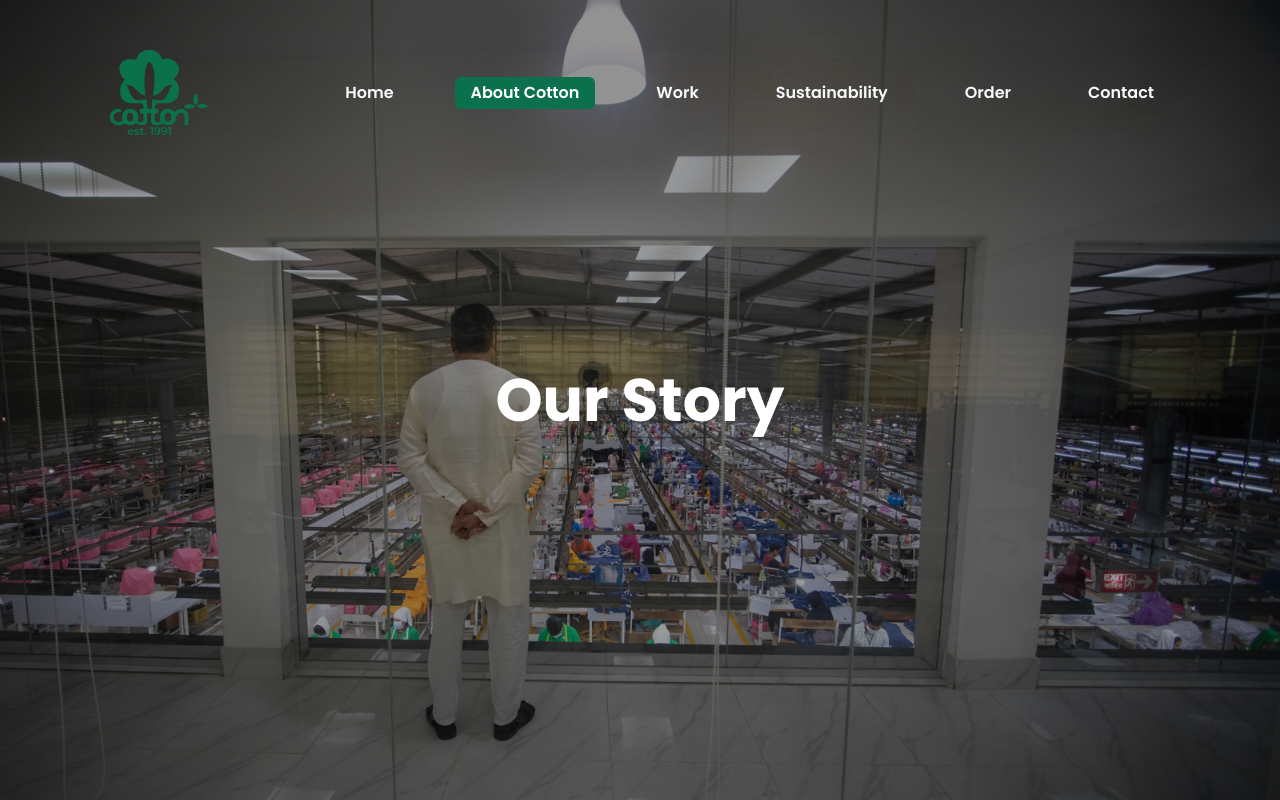
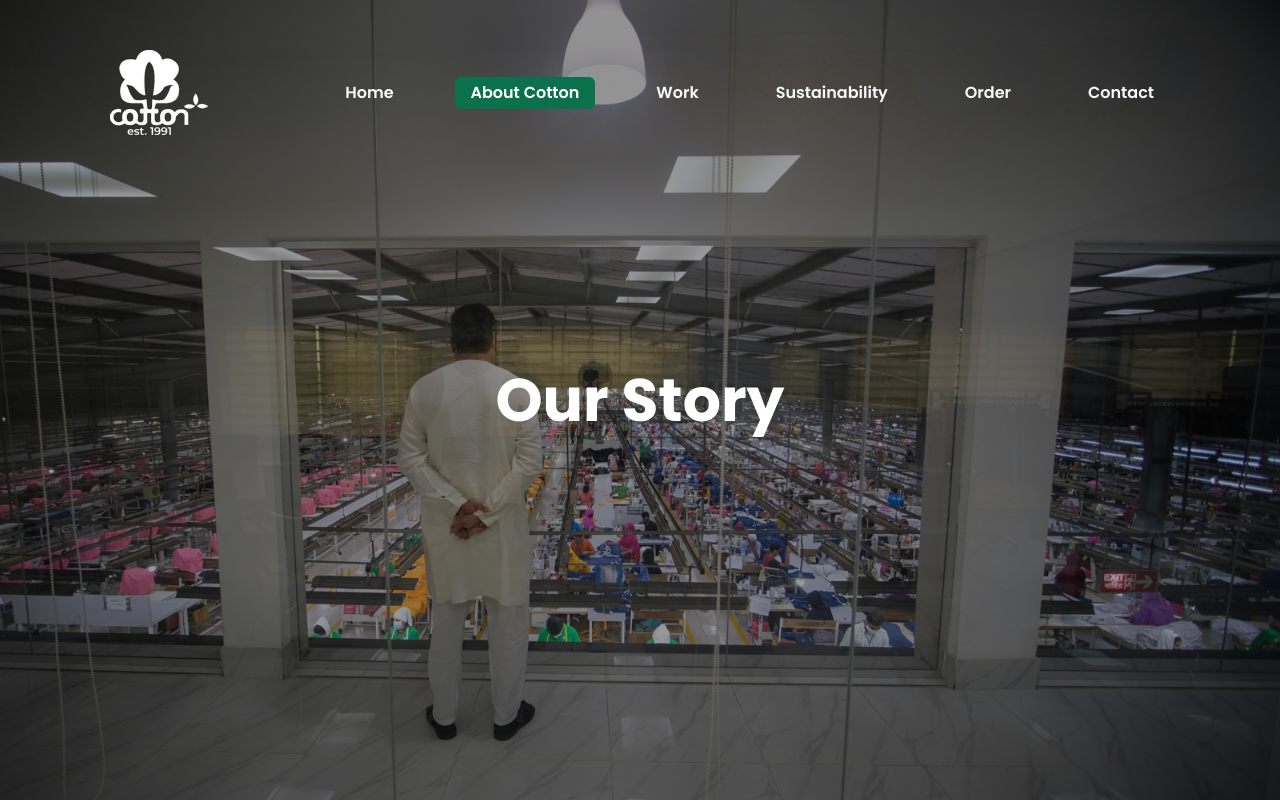
Before and after one commit to cottonSdtNadim/cotton-website-task, a React (Vite) app: page /aboutCotton in a window 1280 px wide. Shown: the top 800 px of the page. Built offline with nearby package versions, Linux system fonts and the light colour scheme.

Commit message:
update cotton logo based on path

```diff
--- a/src/pages/Shared/Navbar.jsx
+++ b/src/pages/Shared/Navbar.jsx
@@ -1,6 +1,7 @@
 import { motion } from "framer-motion";
 import { useState } from "react";
 import cottonGreenLogo from "../../assets/images/cotton-green-logo.png";
+import cottonWhiteLogo from "../../assets/images/cotton-white-logo.png";
 import ellipse from "../../assets/svgs/Ellipse.svg";
 import { NavLink, useLocation } from "react-router"; // Added useLocation
 import PropTypes from 'prop-types';
@@ -18,12 +19,14 @@ const Navbar = ({ nonActiveTextColor = "black" }) => {
     { name: "Contact", path: "/contact" },
   ];
 
+  const isHomePage = location.pathname === '/';
+
   return (
     <div className="flex justify-between items-center px-[110px] py-[50px] text-black">
       {/* Cotton Logo */}
       <img
-        src={cottonGreenLogo}
-        alt="Cotton Green Logo"
+        src={isHomePage ? cottonGreenLogo : cottonWhiteLogo}
+        alt="Cotton Logo"
         className="w-[99px] h-[86px]"
       />
       {/* NavItems Container */}
```
Also changed, not shown: src/assets/images/cotton-white-logo.png (added).
